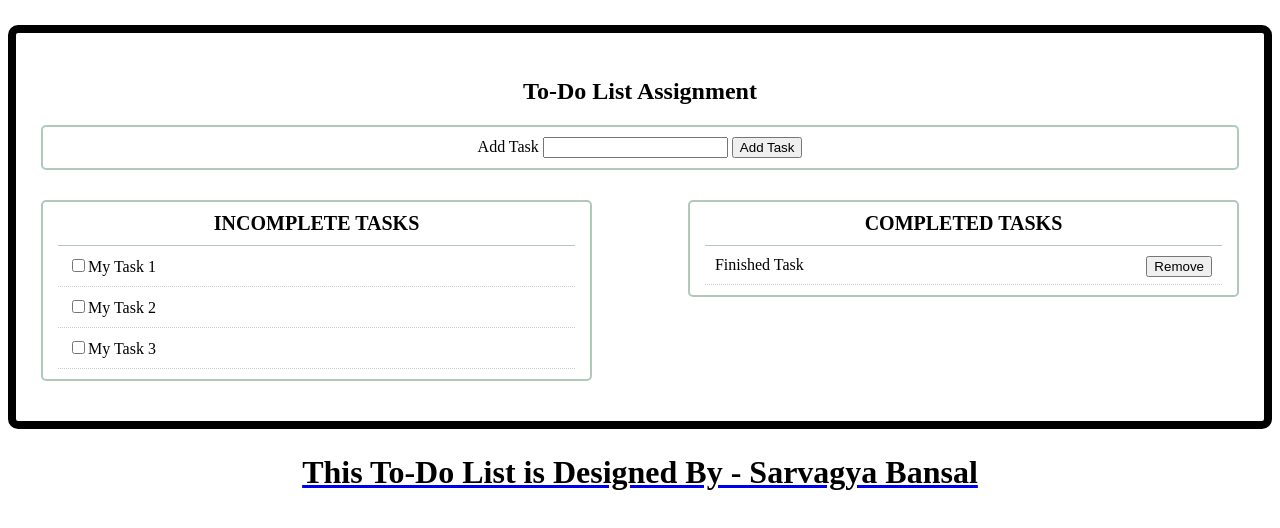
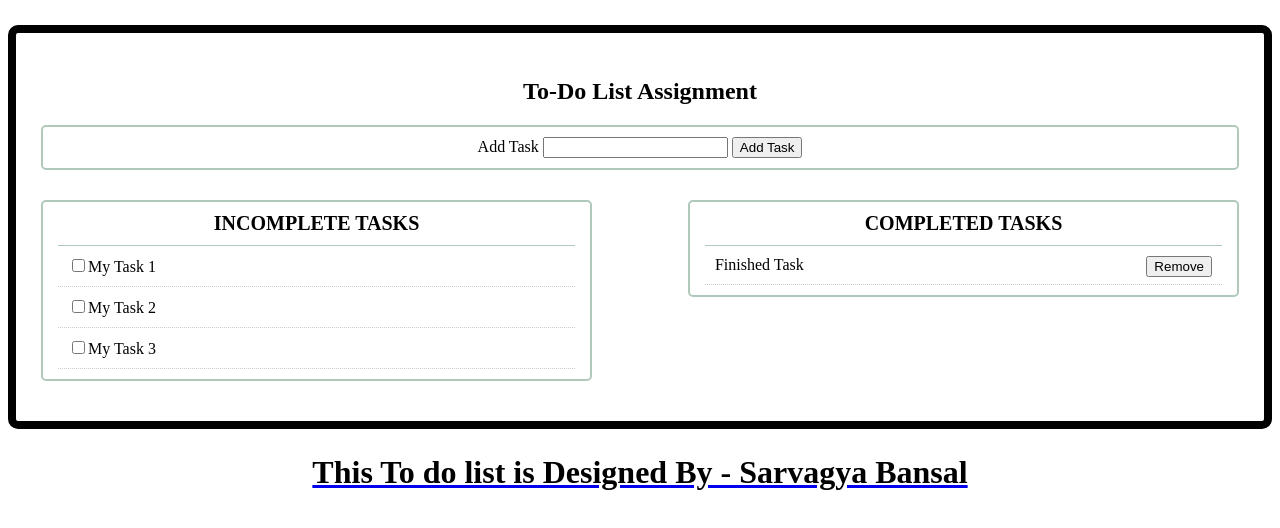
Before and after one commit to Sarvagyaban/ToDoList, a plain HTML site: page index.html in a window 1280 px wide. Drawn offline with Linux system fonts and the light colour scheme.

Commit message:
Update index.html

```diff
--- a/index.html
+++ b/index.html
@@ -42,7 +42,7 @@
 
       </section>
 
-      <a href="https://www.linkedin.com/in/sarvagya-bansal"><h1>This To-Do List is Designed By - Sarvagya Bansal</h1></a>
+<a href="https://www.linkedin.com/in/sarvagya-bansal/"><h1><b>This To do list is Designed By - Sarvagya Bansal </b></h1></a>
       <script src="main.js"></script>
   </body>
 </html>
```
